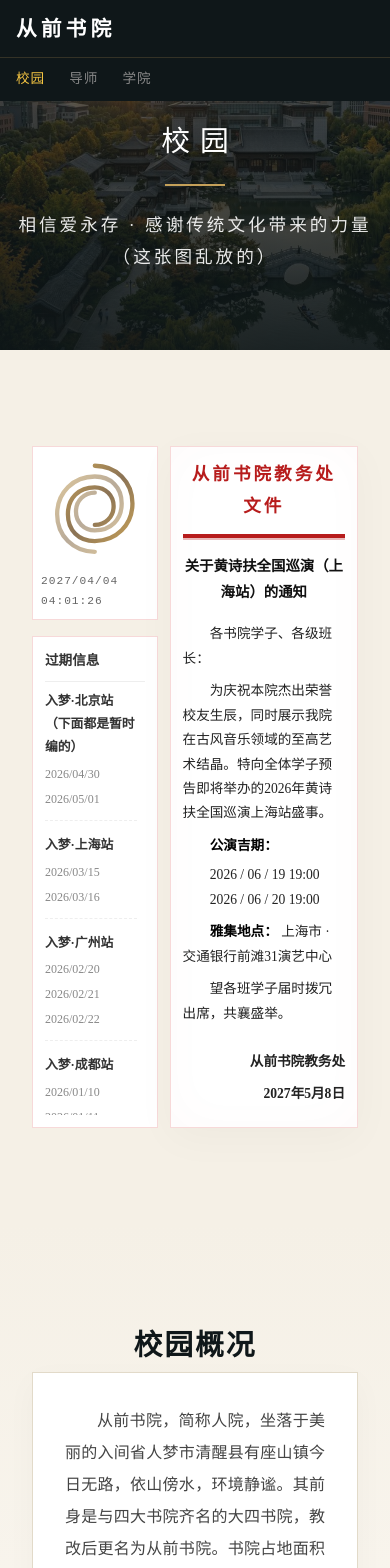
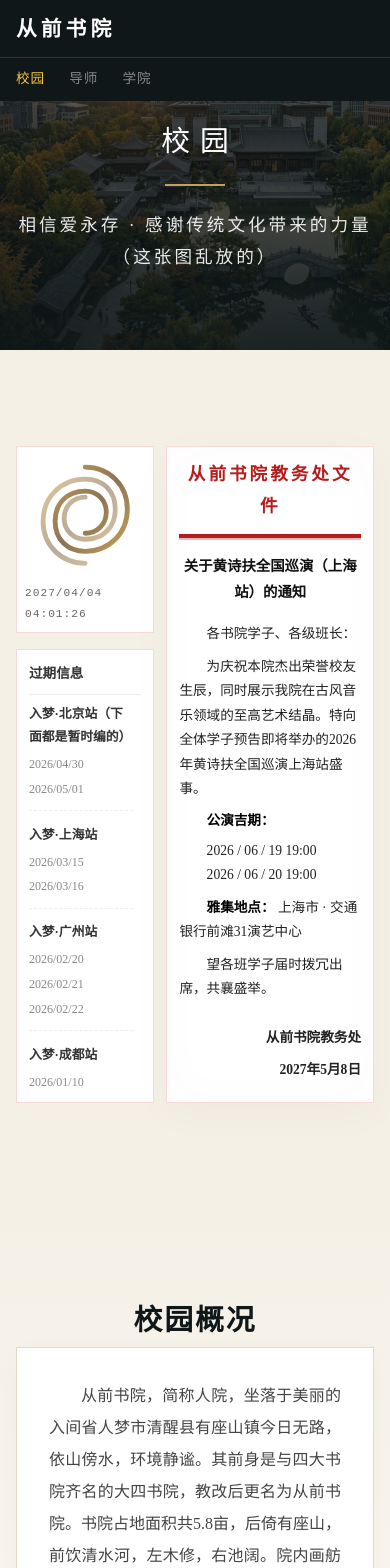
Before and after one commit to miaopan607/Once-Upon-An-Academy, a Vue app: page / in a window 390 px wide. Shown: the top 1568 px of the page. Built offline with nearby package versions, Linux system fonts and the light colour scheme; the HTML template or start-up script is replaced by a standard one.

Commit message:
style: 为移动端容器添加内边距以适应小屏幕

```diff
--- a/src/style.css
+++ b/src/style.css
@@ -161,6 +161,10 @@ img {
 
 /* 移动端适配 */
 @media (max-width: 768px) {
+  .container {
+    padding: 0 1rem;
+  }
+
   .split-layout {
     grid-template-columns: 1fr;
     gap: 2rem;
```
